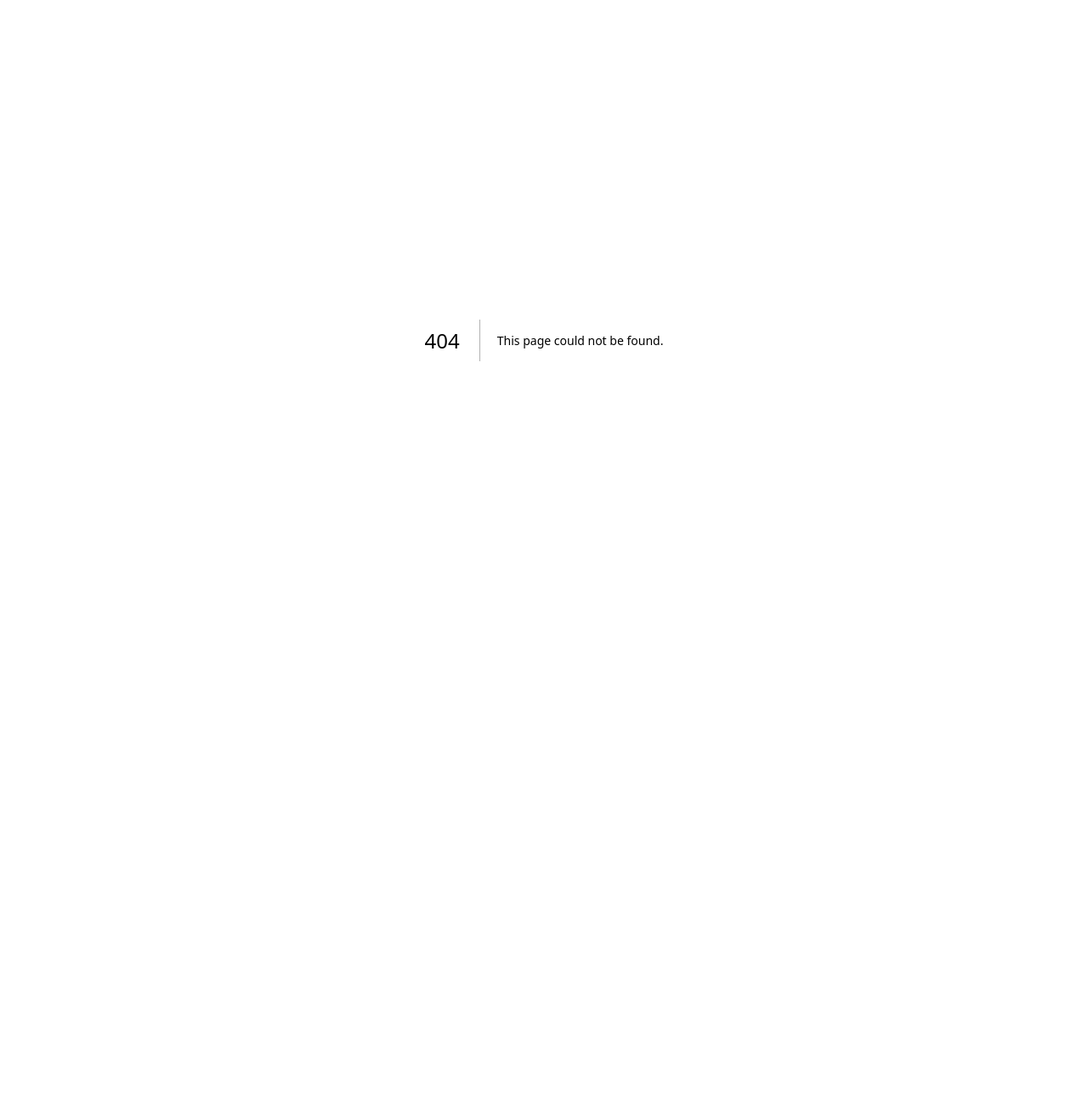
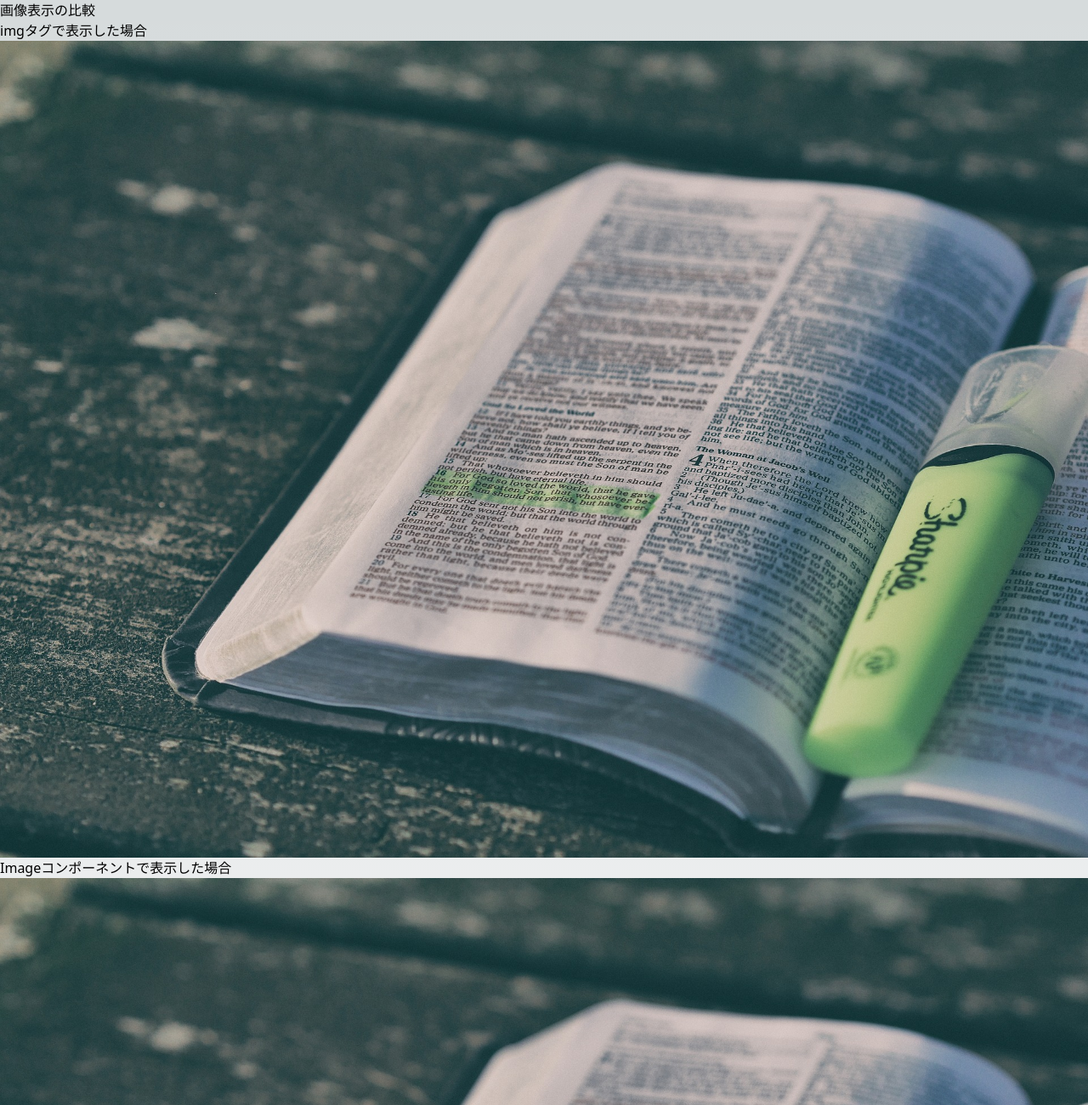
Before and after one commit to ai-biz20-sasaki/nextjs-sample02, a Next.js app: page /image-sample in a window 1280 px wide. Before the commit this address had no page. Shown: the top 1300 px of the page at 85% size. Before the commit the page ends 800 px from the top, so only its background shows below. Built offline with nearby package versions, Linux system fonts and the light colour scheme.

Commit message:
add src/pages/image-sample.tsx

```diff
--- /dev/null
+++ b/src/pages/image-sample.tsx
@@ -0,0 +1,22 @@
+import { NextPage } from 'next'
+import Image from 'next/image'
+// 画像ファイルをインポートする
+import BibleImage from '../../public/images/bible.jpeg'
+
+const ImageSample: NextPage<void> = (props) => {
+  return (
+    <div>
+      <h1>画像表示の比較</h1>
+      <p>imgタグで表示した場合</p>
+      {/* 通常のimgタグを使用して画像を表示 */}
+      <img src="/images/bible.jpeg" />
+      <p>Imageコンポーネントで表示した場合</p>
+      {/* Imageコンポーネントを使用して表示 */}
+      {/* パスを指定する代わりに、インポートした画像を指定 */}
+      <Image src={BibleImage} alt={""}/>
+      <p>Imageで表示した場合は事前に描画エリアが確保されます</p>
+    </div>
+  )
+}
+
+export default ImageSample
```
Also changed, not shown: public/images/bible.jpeg (added).
